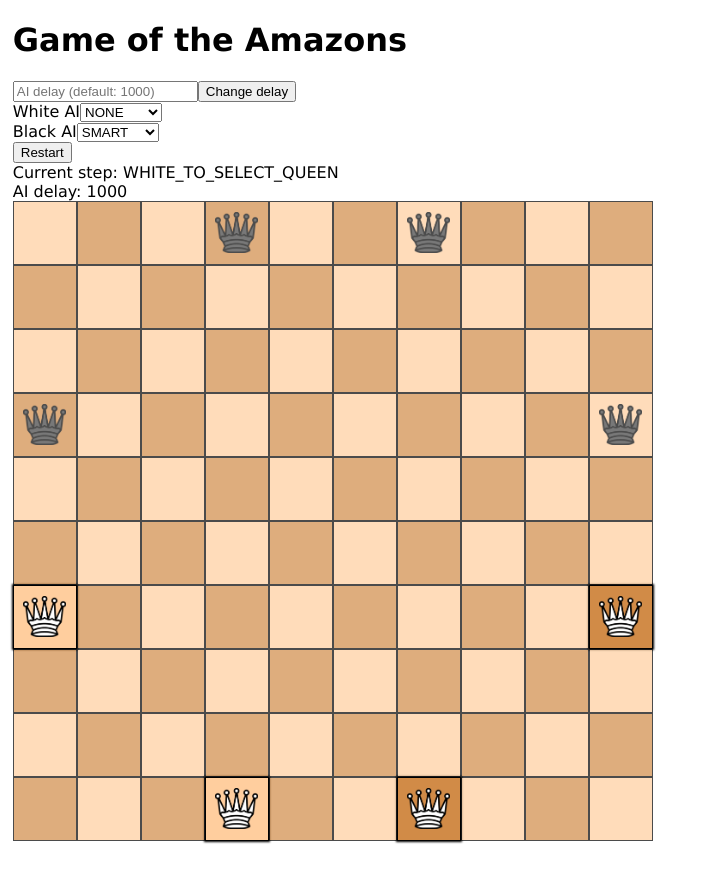
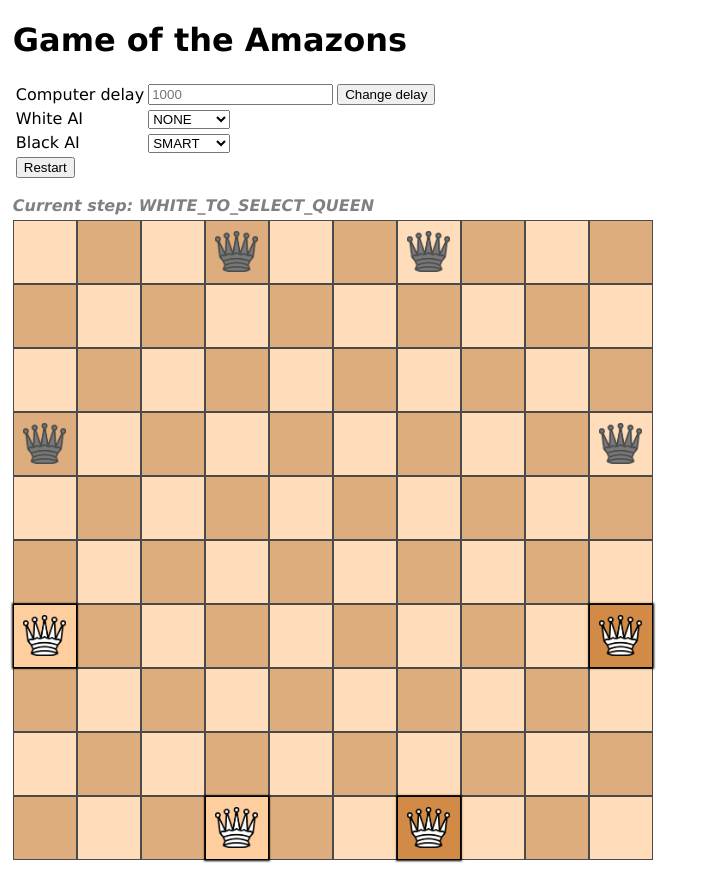
Before and after one commit to helmer/game-of-amazons, a React (Create React App) app: page / in a window 1280 px wide. Shown: the whole page, without its empty margins (0-709 px from the left). Built offline with nearby package versions, Linux system fonts and the light colour scheme.

Commit message:
CSS tweaks

```diff
--- a/src/App.tsx
+++ b/src/App.tsx
@@ -52,19 +52,15 @@ let blackComputer: Computer | null = createAI(defaultBlackComputer, tiles);;
 
 interface ComputerSelectorProps {
     defaultValue: ComputerSmartness;
-    label: string;
     onChange: (smartness: ComputerSmartness) => void;
 }
 
 const ComputerSelector: React.FC<ComputerSelectorProps> = (props: ComputerSelectorProps) => (
-    <div>
-        <span>{props.label}</span>
     <select defaultValue={props.defaultValue} onChange={ e => props.onChange(e.target.value as ComputerSmartness) }>
         <option>{ComputerSmartness.NONE}</option>
         <option>{ComputerSmartness.RANDOM}</option>
         <option>{ComputerSmartness.SMART}</option>
     </select>
-    </div>
 );
 
 const App: React.FC = () => {
@@ -106,13 +102,28 @@ const App: React.FC = () => {
 
     return <>
         <h1>Game of the Amazons</h1>
-        <div>
-            <input type="text" placeholder="AI delay (default: 1000)" ref={delayInput} />
-            <button onClick={changeDelay}>Change delay</button>
-        </div>
-        <ComputerSelector label='White AI' defaultValue={whiteComputerStr} onChange={ changeWhiteComputer } />
-        <ComputerSelector label='Black AI' defaultValue={blackComputerStr} onChange={ changeBlackComputer } />
+
+        <table>
+            <tr>
+                <td>Computer delay</td>
+                <td><input type="text" placeholder="1000" ref={delayInput} /></td>
+                <td><button onClick={changeDelay}>Change delay</button></td>
+            </tr>
+            <tr>
+                <td>White AI</td>
+                <td colSpan={2}><ComputerSelector defaultValue={whiteComputerStr} onChange={changeWhiteComputer} /></td>
+            </tr>
+            <tr>
+                <td>Black AI</td>
+                <td colSpan={2}><ComputerSelector defaultValue={blackComputerStr} onChange={changeBlackComputer} /></td>
+            </tr>
+            <tr>
+                <td colSpan={3}>
                     <button onClick={restartGame}>Restart</button>
+                </td>
+            </tr>
+        </table>
+
         <Board blackComputer={blackComputer} whiteComputer={whiteComputer} computerDelay={delay} key={gameNumber} />
     </>;
 }
--- a/src/Board.tsx
+++ b/src/Board.tsx
@@ -214,8 +214,7 @@ class Board extends React.Component<BoardProps, BoardState> {
 
     render() {
         return <>
-            <div>Current step: { this.state.gameStep }</div>
-            <div>AI delay: { this.props.computerDelay }</div>
+            <div style={{margin:'15px 0 5px 0', color: 'gray', fontWeight: 700, fontStyle:'italic'}}>Current step: { this.state.gameStep }</div>
             { tiles.map((row: Array<BoardTileState>, y) => (
                 <div key={y}>
                     {row.map((s, x) => {
```
Lines whose indentation alone changed are shown as unchanged.
